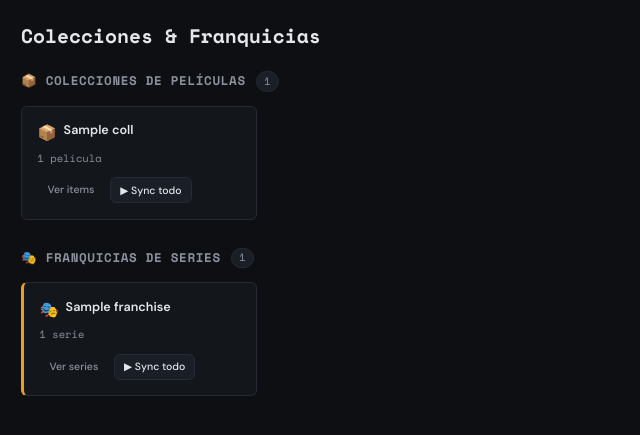
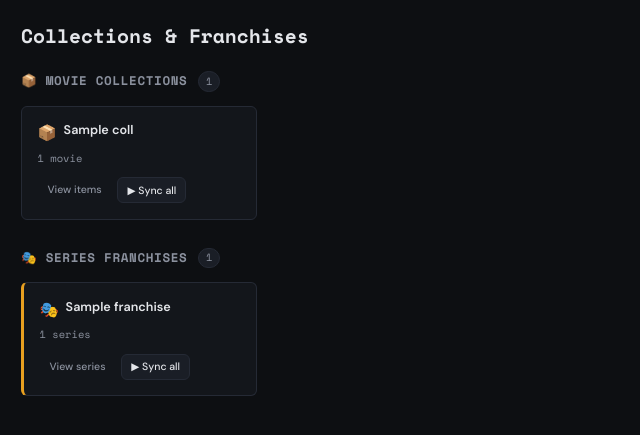
Before and after one commit to ullms1/vod-indexer, a FastAPI app: template app/templates/collections.html in a window 1280 px wide. Shown: the part 52-487 px from the top of the page, without its empty margins (0-640 px from the left). Run offline with FastAPI, Linux system fonts and the light colour scheme; the template is opened without the code that fills it: most values are stand-ins (such as "Sample title", 1, 10 or a date in 2020); parts of the project's set-up code (start-up, migrations or seed data) failed here and were passed over; some libraries are stand-ins or nearby versions.

Commit message:
Convert all templates from Spanish to English

```diff
--- a/app/templates/collections.html
+++ b/app/templates/collections.html
@@ -1,14 +1,14 @@
 {% extends "base.html" %}
-{% block title %}Colecciones — VOD-Indexer{% endblock %}
+{% block title %}Collections — VOD-Indexer{% endblock %}
 {% block content %}
 
 <div class="page-header">
-    <h1 class="page-title">Colecciones & Franquicias</h1>
+    <h1 class="page-title">Collections & Franchises</h1>
 </div>
 
 {% if movie_collections %}
 <div class="section-header">
-    <h2>📦 Colecciones de Películas</h2>
+    <h2>📦 Movie Collections</h2>
     <span class="count-badge">{{ movie_collections | length }}</span>
 </div>
 <div class="collections-grid">
@@ -18,10 +18,10 @@
         <span class="coll-icon">📦</span>
         <h3 class="coll-name">{{ coll.name }}</h3>
     </div>
-    <div class="coll-count">{{ coll.item_count }} película{{ 's' if coll.item_count != 1 }}</div>
+    <div class="coll-count">{{ coll.item_count }} movie{{ 's' if coll.item_count != 1 }}</div>
     <div class="coll-actions">
-        <a href="/api/collections/{{ coll.id }}" class="btn btn-sm btn-ghost" target="_blank">Ver items</a>
-        <button class="btn btn-sm" onclick="syncCollection({{ coll.id }})">▶ Sync todo</button>
+        <a href="/api/collections/{{ coll.id }}" class="btn btn-sm btn-ghost" target="_blank">View items</a>
+        <button class="btn btn-sm" onclick="syncCollection({{ coll.id }})">▶ Sync all</button>
     </div>
 </div>
 {% endfor %}
@@ -30,7 +30,7 @@
 
 {% if franchises %}
 <div class="section-header">
-    <h2>🎭 Franquicias de Series</h2>
+    <h2>🎭 Series Franchises</h2>
     <span class="count-badge">{{ franchises | length }}</span>
 </div>
 <div class="collections-grid">
@@ -40,10 +40,10 @@
         <span class="coll-icon">🎭</span>
         <h3 class="coll-name">{{ fr.name }}</h3>
     </div>
-    <div class="coll-count">{{ fr.item_count }} serie{{ 's' if fr.item_count != 1 }}</div>
+    <div class="coll-count">{{ fr.item_count }} series{{ 's' if fr.item_count != 1 }}</div>
     <div class="coll-actions">
-        <a href="/api/collections/{{ fr.id }}" class="btn btn-sm btn-ghost" target="_blank">Ver series</a>
-        <button class="btn btn-sm" onclick="syncCollection({{ fr.id }})">▶ Sync todo</button>
+        <a href="/api/collections/{{ fr.id }}" class="btn btn-sm btn-ghost" target="_blank">View series</a>
+        <button class="btn btn-sm" onclick="syncCollection({{ fr.id }})">▶ Sync all</button>
     </div>
 </div>
 {% endfor %}
@@ -53,8 +53,8 @@
 {% if not movie_collections and not franchises %}
 <div class="empty-state">
     <div class="empty-icon">📚</div>
-    <p>No hay colecciones todavía. Escanea la biblioteca para detectarlas.</p>
-    <button class="btn" onclick="triggerScan()">⟳ Escanear ahora</button>
+    <p>No collections yet. Scan your library to detect them.</p>
+    <button class="btn" onclick="triggerScan()">⟳ Scan now</button>
 </div>
 {% endif %}
 
@@ -63,11 +63,11 @@
 {% block scripts %}
 <script>
 async function syncCollection(id) {
-    if (!confirm("¿Sincronizar toda la colección a Jellyfin?")) return;
-    showToast("Sincronizando colección...");
+    if (!confirm("Sync entire collection to Jellyfin?")) return;
+    showToast("Syncing collection...");
     const r = await fetch(`/api/collections/${id}/sync`, { method: "POST" });
     const d = await r.json();
-    showToast(d.ok ? `✓ Sync iniciado` : "✗ Error");
+    showToast(d.ok ? `✓ Sync started` : "✗ Error");
 }
 </script>
 {% endblock %}
```
Also changed, not shown: app/templates/movies.html (+13 -13 lines), app/templates/series.html (+12 -12 lines).
